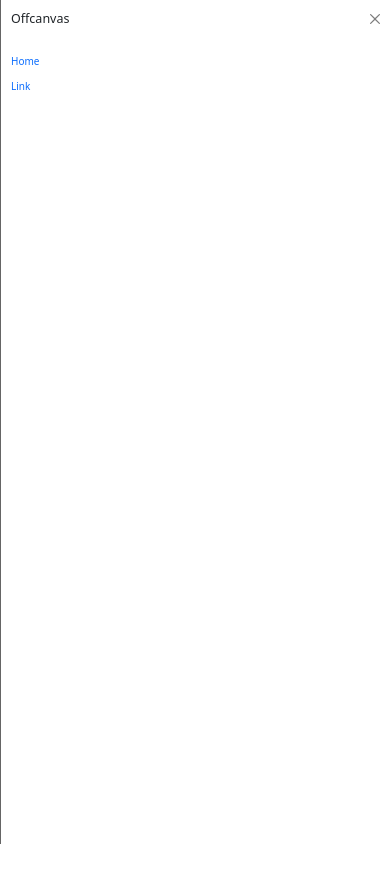
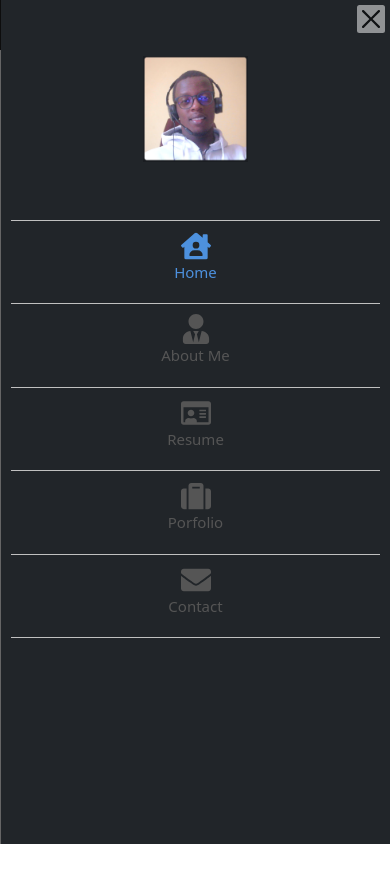
Before and after one commit to AdornChoga/my-portfolio-website, a React (Create React App) app: page / in a window 390 px wide. Both pictures are taken after a click on the button 357 px from the left and 17 px from the top of the page. Shown: the top 882 px of the page. Before the commit the page ends 844 px from the top, so only its background shows below. Built offline with nearby package versions, Linux system fonts and the light colour scheme.

Commit message:
Add responsive styles and adjusted breakpoints

```diff
--- a/src/App.css
+++ b/src/App.css
@@ -1,3 +1,19 @@
 .main-container {
   height: 100vh;
 }
+
+.navbar-container {
+  position: fixed;
+  left: 0;
+  height: 100vh;
+  overflow-y: auto;
+  width: 15rem;
+  padding: 0;
+  background-color: #222;
+}
+
+@media screen and (min-width: 991px) {
+  .page-content {
+    margin-left: 15rem;
+  }
+}
--- a/src/App.jsx
+++ b/src/App.jsx
@@ -1,14 +1,14 @@
 import React, { useState, useEffect } from 'react';
 import './App.css';
-import NavbarDesktop from './components/navbar-desktop/NavbarDesktop';
+import NavigationBar from './components/navigation-bar/NavigationBar';
 import NavbarMobile from './components/navbar-mobile/NavbarMobile';
 import Views from './Views/Views';
 
 const App = () => {
-  const [isDesktop, setDesktop] = useState(window.innerWidth > 768);
+  const [isDesktop, setDesktop] = useState(window.innerWidth >= 991);
 
   const updateMedia = () => {
-    setDesktop(window.innerWidth > 768);
+    setDesktop(window.innerWidth >= 991);
   };
 
   useEffect(() => {
@@ -17,9 +17,11 @@ const App = () => {
   }, []);
 
   return (
-    <div className={isDesktop ? 'row main-container' : ''}>
-      {isDesktop ? <NavbarDesktop /> : <NavbarMobile />}
-      <div className="col border w-100 page-content">
+    <div className={isDesktop ? 'main-container' : 'w-100'}>
+      <div className={isDesktop ? 'navbar-container' : ''}>
+        {isDesktop ? <NavigationBar /> : <NavbarMobile />}
+      </div>
+      <div className="border page-content">
         <Views />
       </div>
     </div>
--- /dev/null
+++ b/src/components/navbar-mobile/NavbarMobile.css
@@ -0,0 +1,21 @@
+.navbar {
+  display: flex;
+  justify-content: center;
+  height: 5rem;
+  background-color: #222 !important;
+}
+
+.my-name {
+  color: white;
+  font-size: 2rem;
+}
+
+.close-button-cont {
+  display: flex;
+  justify-content: flex-end;
+}
+
+.close-button-cont button {
+  font-size: 1.8rem;
+  background-color: white !important;
+}
--- a/src/components/navbar-mobile/NavbarMobile.jsx
+++ b/src/components/navbar-mobile/NavbarMobile.jsx
@@ -1,29 +1,23 @@
 import React from 'react';
-import {
-  Navbar, Container, Offcanvas, Nav,
-} from 'react-bootstrap';
+import { Navbar, Container, Offcanvas } from 'react-bootstrap';
+import { Link } from 'react-router-dom';
+import './NavbarMobile.css';
+import NavigationBar from '../navigation-bar/NavigationBar';
 
 const NavbarMobile = () => (
   <>
-    <Navbar key="md" bg="light" expand="md" className="mb-3">
+    <Navbar key="lg" bg="light" expand="lg" className="mb-3 fixed-top navbar">
       <Container fluid>
-        <Navbar.Brand href="#">Navbar Offcanvas</Navbar.Brand>
-        <Navbar.Toggle aria-controls="offcanvasNavbar-expand-md" />
+        <Link to="/about-me" className="my-name">Adorn Choga</Link>
+        <Navbar.Toggle aria-controls="offcanvasNavbar-expand-lg" className="bg-light" />
         <Navbar.Offcanvas
-          id="offcanvasNavbar-expand-md"
-          aria-labelledby="offcanvasNavbarLabel-expand-md"
+          id="offcanvasNavbar-expand-lg"
+          aria-labelledby="offcanvasNavbarLabel-expand-lg"
           placement="end"
         >
-          <Offcanvas.Header closeButton>
-            <Offcanvas.Title id="offcanvasNavbarLabel-expand-md">
-              Offcanvas
-            </Offcanvas.Title>
-          </Offcanvas.Header>
-          <Offcanvas.Body>
-            <Nav className="justify-content-end flex-grow-1 pe-3">
-              <Nav.Link href="#action1">Home</Nav.Link>
-              <Nav.Link href="#action2">Link</Nav.Link>
-            </Nav>
+          <Offcanvas.Header closeButton className="bg-dark close-button-cont" />
+          <Offcanvas.Body className="bg-dark">
+            <NavigationBar />
           </Offcanvas.Body>
         </Navbar.Offcanvas>
       </Container>
--- a/src/components/navbar-desktop/NavbarDesktop.css
+++ b/src/components/navigation-bar/NavigationBar.css
@@ -1,14 +1,12 @@
-.navbar-container,
+nav,
 .profile-section {
   display: flex;
   flex-direction: column;
   align-items: center;
 }
 
-.navbar-container {
-  padding: 0;
-  gap: 7rem;
-  background-color: #222;
+nav {
+  gap: 5rem;
 }
 
 .profile-section {
@@ -57,11 +55,19 @@ a:hover {
 }
 
 .icon {
-  /* color: #555555; */
   font-size: 3rem;
 }
 
 .nav-title {
-  /* color: #555555; */
   font-size: 1.5rem;
 }
+
+@media screen and (max-width: 990px) {
+  .my-profile-photo {
+    width: 30%;
+  }
+
+  .profile-name {
+    display: none;
+  }
+}
--- a/src/components/navbar-desktop/NavbarDesktop.jsx
+++ b/src/components/navigation-bar/NavigationBar.jsx
@@ -7,11 +7,11 @@ import {
   FaSuitcase,
   FaEnvelope,
 } from 'react-icons/fa';
-import './NavbarDesktop.css';
+import './NavigationBar.css';
 import MyProfile from '../../assets/images/my-profile.png';
 
 const NavbarDesktop = () => (
-  <nav className="col-1 navbar-container">
+  <nav>
     <div className="profile-section">
       <img src={MyProfile} alt="Profile" className="my-profile-photo" />
       <h3 className="profile-name">Adorn Choga</h3>
--- a/src/index.css
+++ b/src/index.css
@@ -11,3 +11,9 @@ body {
   padding: 0;
   height: 100vh;
 }
+
+@media screen and (max-width: 990px) {
+  body {
+    margin-top: 6rem;
+  }
+}
```
